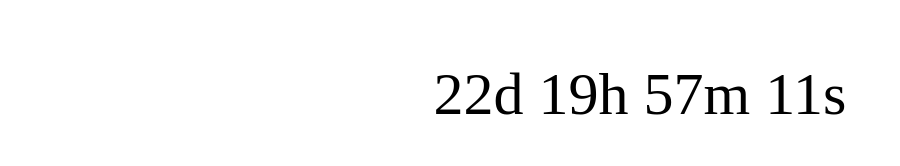
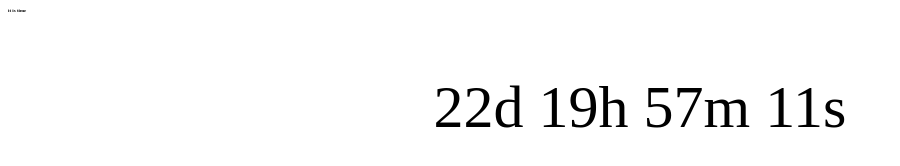
Before and after one commit to phosiphosi/phosiphosi.github.io, a plain HTML site: page index.html in a window 1280 px wide. Shown: the whole page, without its empty margins (0-900 px from the left). Drawn offline with Linux system fonts and the light colour scheme.

Commit message:
added secret

```diff
--- a/index.html
+++ b/index.html
@@ -6,10 +6,15 @@ p {
   text-align: center;
   font-size: 60px;
 }
+h1 {
+text-align: left;
+font-size: 5px;
+}
 </style>
 </head>
 <body>
 
+<h1 id="secret">it is time</h1>
 <p id="demo"></p>
 
 <script>
```
